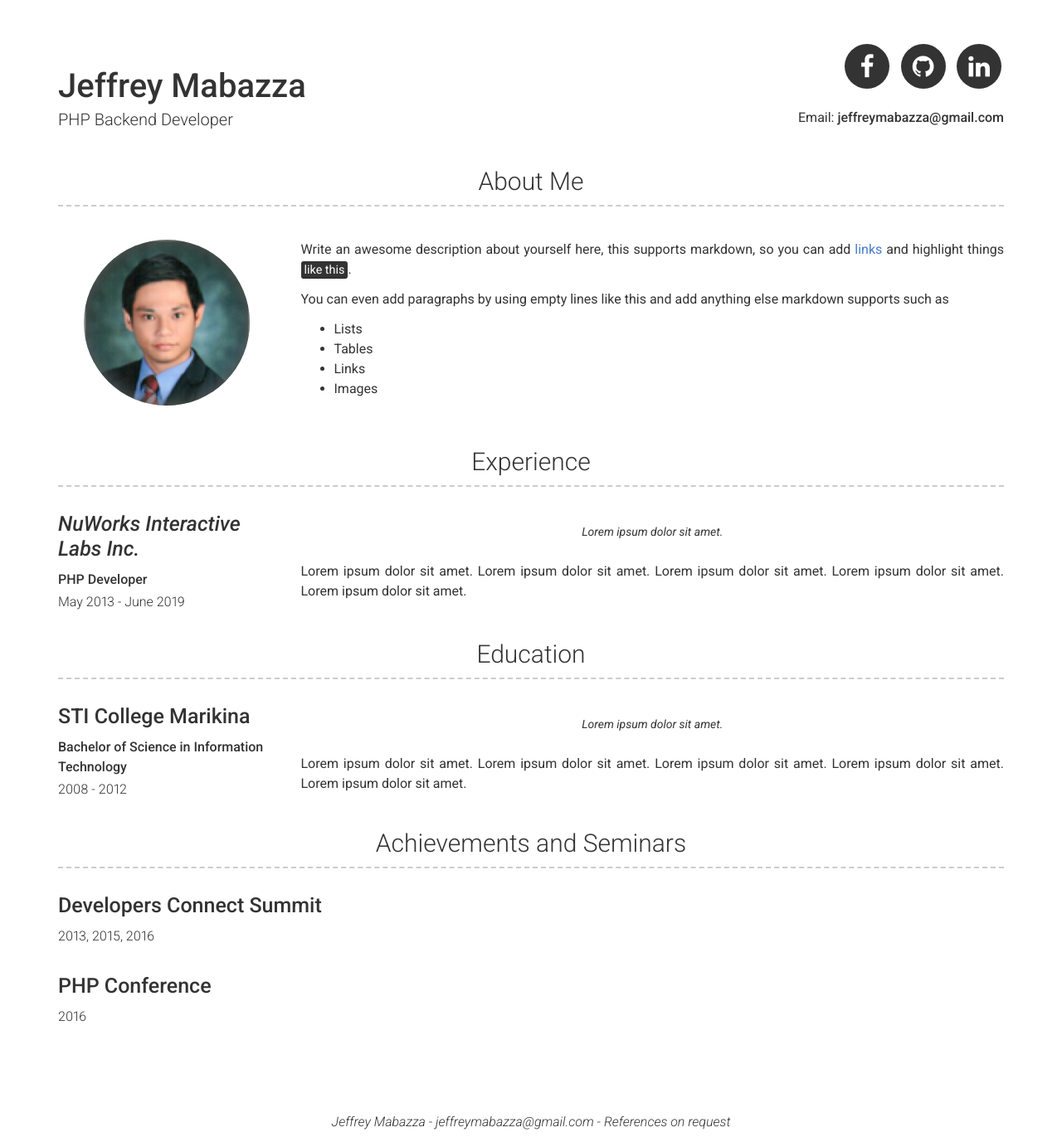
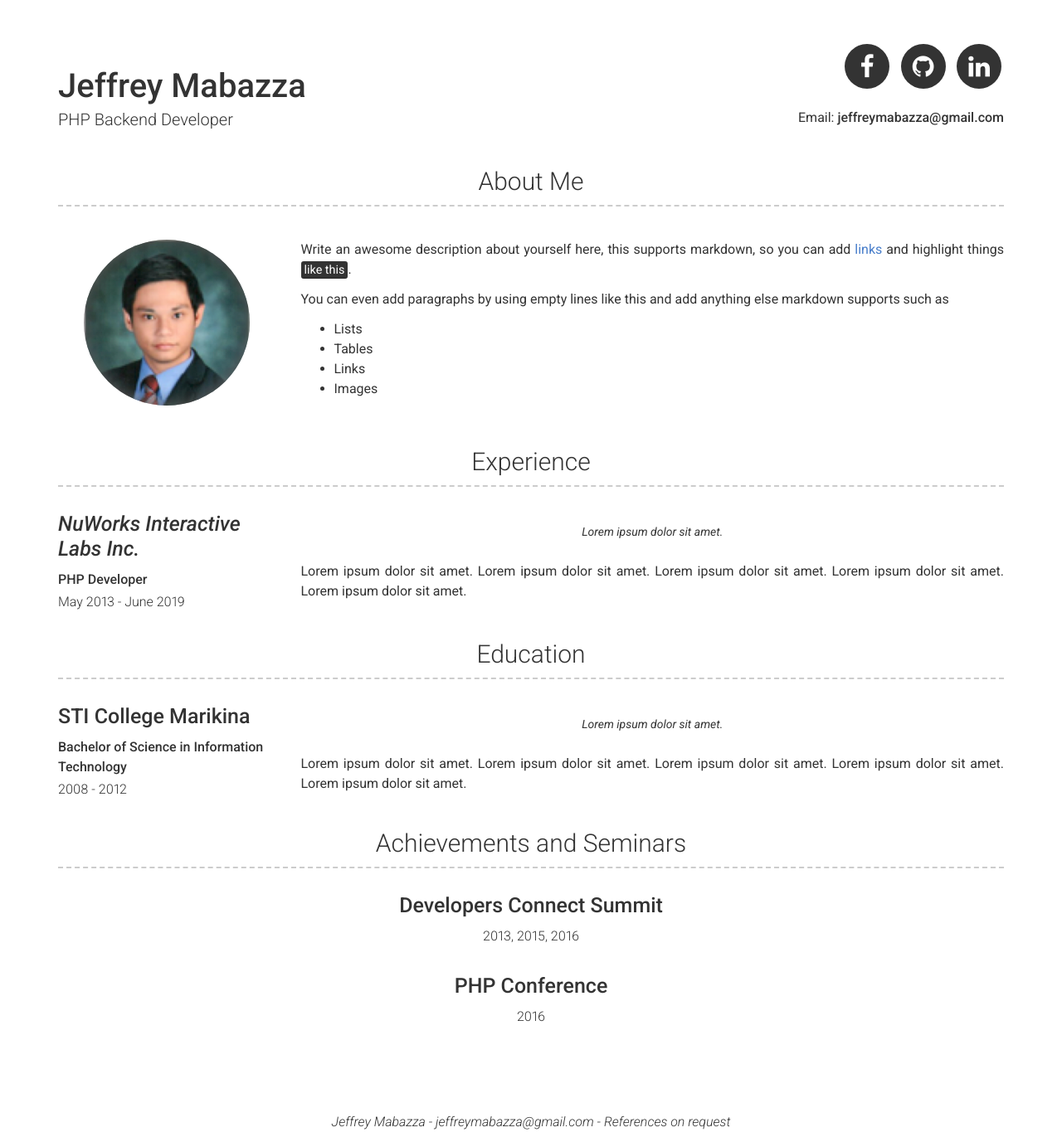
Before and after one commit to jeffmabazza/jeffreymabazza.github.io, a Jekyll site: the page built from index.md, in a window 1280 px wide. Shown: the whole page at 83% size. Built offline with Jekyll 4.4.1, drawn with Linux system fonts in a browser that asks for light colours.

Commit message:
Testing config.yml

```diff
--- a/_includes/more.html
+++ b/_includes/more.html
@@ -2,13 +2,13 @@
   <h3>Achievements and Seminars</h3>
   {% for seminar in site.data.seminar %}
     <div class="row clearfix education">
-    	<center>
-	      <div class="col-xs-12 col-sm-12 col-md-12 col-print-12 left-column">
+      <div class="col-xs-12 col-sm-12 col-md-12 col-print-12 left-column">
+      	<center>
 	        <h4>{{ seminar.name }}</h4>
 	        <!-- <p><b>{{ seminar.qualification }}</b></p> -->
-	        <p>{{ seminar.dates }}</p>
-	      </div>
-      	</center>
+        <p>{{ seminar.dates }}</p>
+        </center>
+      </div>
     </div>
   {% endfor %}
 </div>
```
